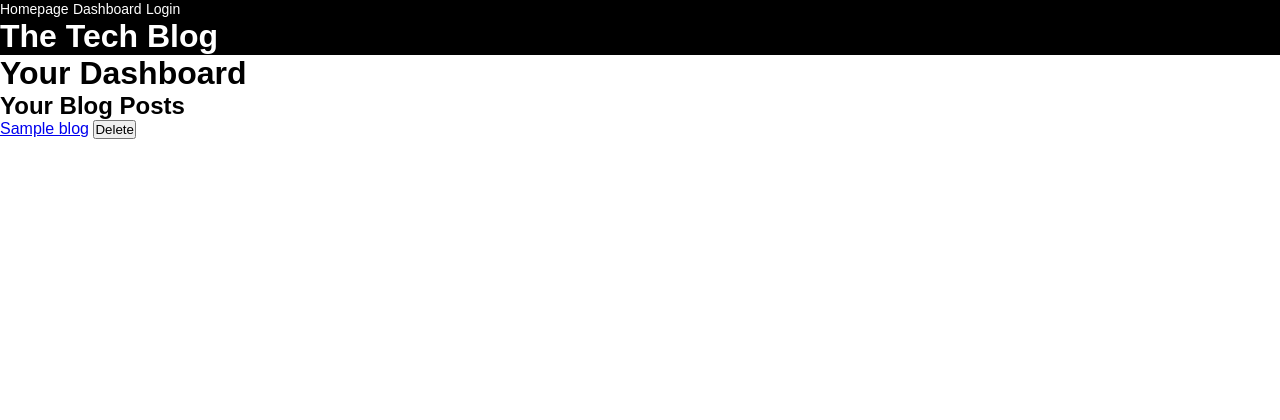
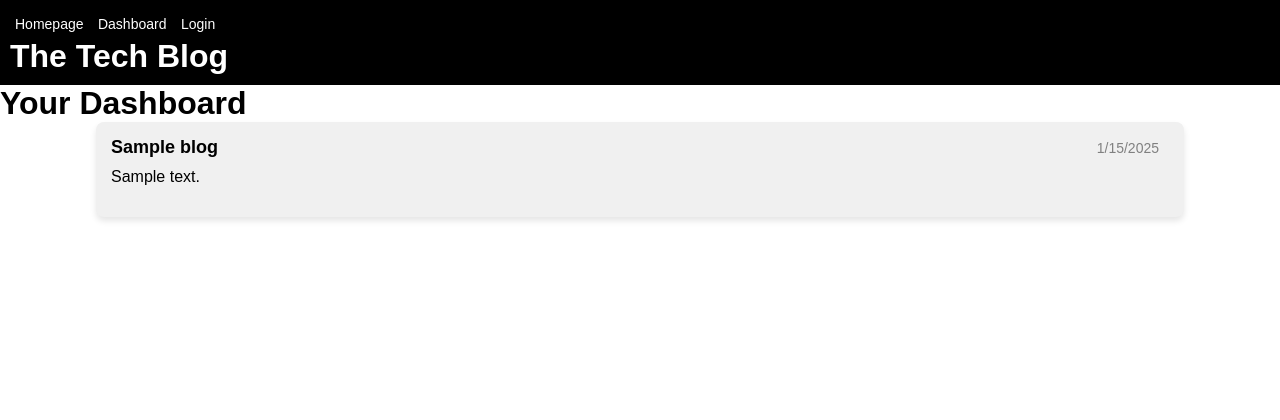
Before and after one commit to bldambtn/UnnecessaryAcronyms, a Node server app: template views/dashboard.handlebars in a window 1280 px wide. Shown: the top 420 px of the page. Run offline with Node 20, Linux system fonts and the light colour scheme; the template is opened without the code that fills it: most values are stand-ins (such as "Sample title", 1, 10 or a date in 2020); data that the repository does not hold is empty; some libraries are stand-ins or nearby versions.

Commit message:
updated blogStuff2

```diff
--- a/public/style.css
+++ b/public/style.css
@@ -14,12 +14,18 @@ body {
 header {
   background-color: black;
   color: white;
+  padding: 10px;
+}
+
+nav {
+  padding: 5px 0;
 }
 
 nav a {
   text-decoration: none;
   color: white;
   font-size: 14px;
+  margin: 0 5px;
 }
 
 nav a:hover {
@@ -48,12 +54,71 @@ p {
   transition: background-color 0.3s ease; /* Smooth background color transition */
 }
 
+.new-post-btn.form-button {
+  position: static; /* Remove the fixed position */
+  margin-top: 20px; /* Add some space above the button */
+  left: auto;
+  transform: none;
+}
+
 .new-post-btn:hover {
   background-color: #218838; /* Darker green on hover */
 }
 
-form {
-  margin-bottom: 2rem;
+/* Assuming you have a container wrapping the "Your Blog Posts" and form */
+.dashboard-container {
+  margin-left: 1in;
+  margin-right: 1in;
+}
+
+/* Styling for the new post form */
+#new-post-form {
+  background-color: #f0f0f0; /* Light gray background */
+  border-radius: 8px; /* Rounded edges */
+  box-shadow: 0 4px 6px rgba(0, 0, 0, 0.1); /* Subtle shadow */
+  padding: 15px; /* Padding inside the box */
+  margin-bottom: 15px; /* Space below the form */
+}
+
+/* Container for each blog post */
+.blog-post {
+  background-color: #f0f0f0; /* Light gray background */
+  border-radius: 8px; /* Rounded edges */
+  box-shadow: 0 4px 6px rgba(0, 0, 0, 0.1); /* Subtle shadow */
+  padding: 15px; /* Padding inside the box */
+  margin-bottom: 15px; /* Space between posts */
+  position: relative; /* Positioning for the delete button */
+}
+
+/* Styling for the post title */
+.post-title {
+  font-size: 18px; /* Slightly smaller than the dashboard heading */
+  color: black; /* Same color as 'Your Dashboard' heading */
+  margin: 0; /* Remove default margin */
+}
+
+/* Date styling */
+.post-date {
+  font-size: 14px; /* Smaller font for the date */
+  color: gray; /* Gray color for the date */
+  margin-right: 10px; /* Space between the date and title */
+}
+
+/* Header styling that holds the date and title */
+.post-header {
+  display: flex; /* Align items horizontally */
+  align-items: center; /* Center them vertically */
+  justify-content: space-between; /* Space between date and title */
+}
+
+/* Hide the delete button */
+.delete-post-btn {
+  display: none;
+}
+
+/* Styling for the post content */
+.post-content {
+  margin-top: 10px; /* Space between title/date and content */
 }
 
 input[type="text"],
--- a/views/dashboard.handlebars
+++ b/views/dashboard.handlebars
@@ -1,19 +1,6 @@
 <!-- Dashboard title -->
 <h1>Your Dashboard</h1>
-<!-- Section header for blog posts -->
-<h2>Your Blog Posts</h2>
-<ul>
-  {{#each blogs}}
-    <li>
-      <!-- Link to view blog post -->
-      <a href="/blog/{{id}}">{{title}}</a>
-      <form action="/api/blogs/{{id}}" method="POST" style="display:inline;">
-        <!-- Delete button for blog post -->
-        <button type="submit">Delete</button>
-      </form>
-    </li>
-  {{/each}}
-</ul>
+<div class="dashboard-container">
 
 <!-- New Post button anchored to the bottom of the page -->
 <a href="/create-post" class="new-post-btn">New Post</a>
@@ -26,7 +13,28 @@
   <label for="post-content">Content:</label>
   <textarea id="post-content" name="content" required></textarea>
 
-  <button type="submit">Create</button>
+  <button type="submit" class="new-post-btn form-button">Create</button>
+
 </form>
 
+<!-- Existing blog posts -->
+<div class="blog-post-container">
+  {{#each blogs}}
+    <div class="blog-post">
+      <div class="post-header">
+        <h3 class="post-title">{{this.title}}</h3>
+        <span class="post-date">{{format_date this.createdAt}}</span>
+      </div>
+      <div class="post-content">
+        <p>{{this.content}}</p>
+      </div>
+      <form action="/api/blogs/{{id}}" method="POST" style="display:none;">
+        <!-- Hidden delete button -->
+        <button type="submit" class="delete-post-btn">Delete</button>
+      </form>
+    </div>
+  {{/each}}
+</div>
+</div>
+
 <script src="/js/dashboard.js"></script>
```
